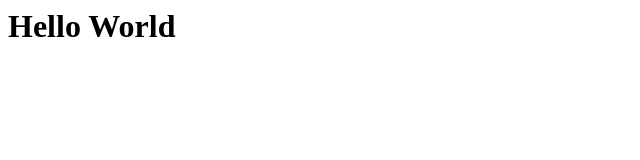
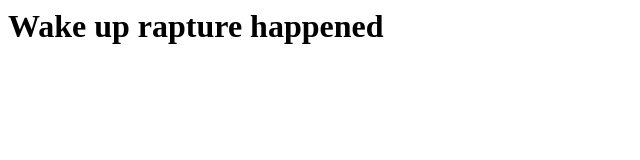
Before and after one commit to JASCuyugan/JASCuyugan.github.io, a plain HTML site: page index.html in a window 1280 px wide. Shown: the whole page, without its empty margins (0-640 px from the left). Drawn offline with Linux system fonts and the light colour scheme.

Commit message:
Update index.html

```diff
--- a/index.html
+++ b/index.html
@@ -1,5 +1,7 @@
 <html>
   <body>
-    <h1>Hello World</h1>
+    <h1>Wake up rapture happened</h1>
+
+    <imgsrc="https://static.wikia.nocookie.net/fivenightsatfreddys/images/c/c7/Golden_freddy.png/revision/latest?cb=20180420233751" width = "200"/>
   </body>
 </html>
```
